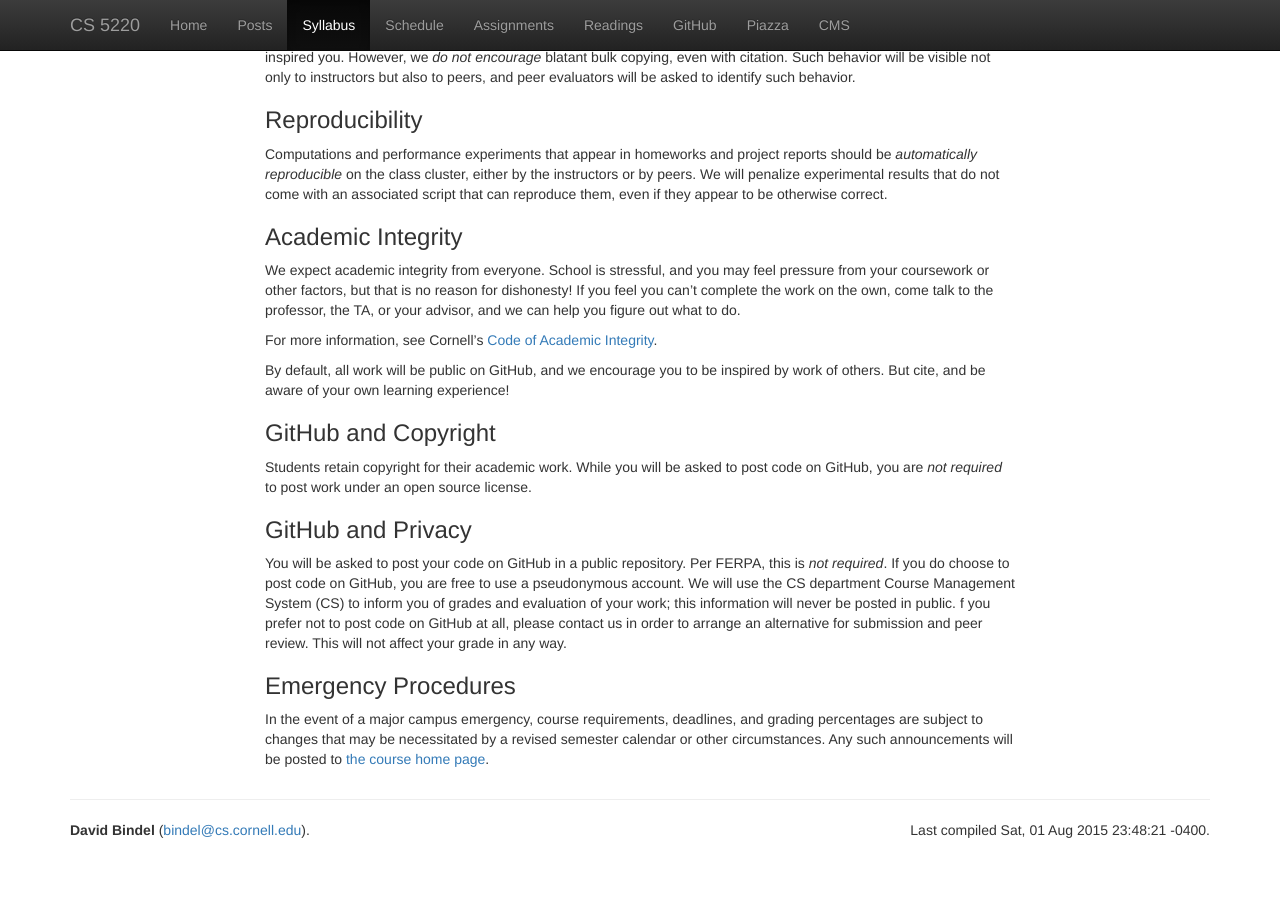
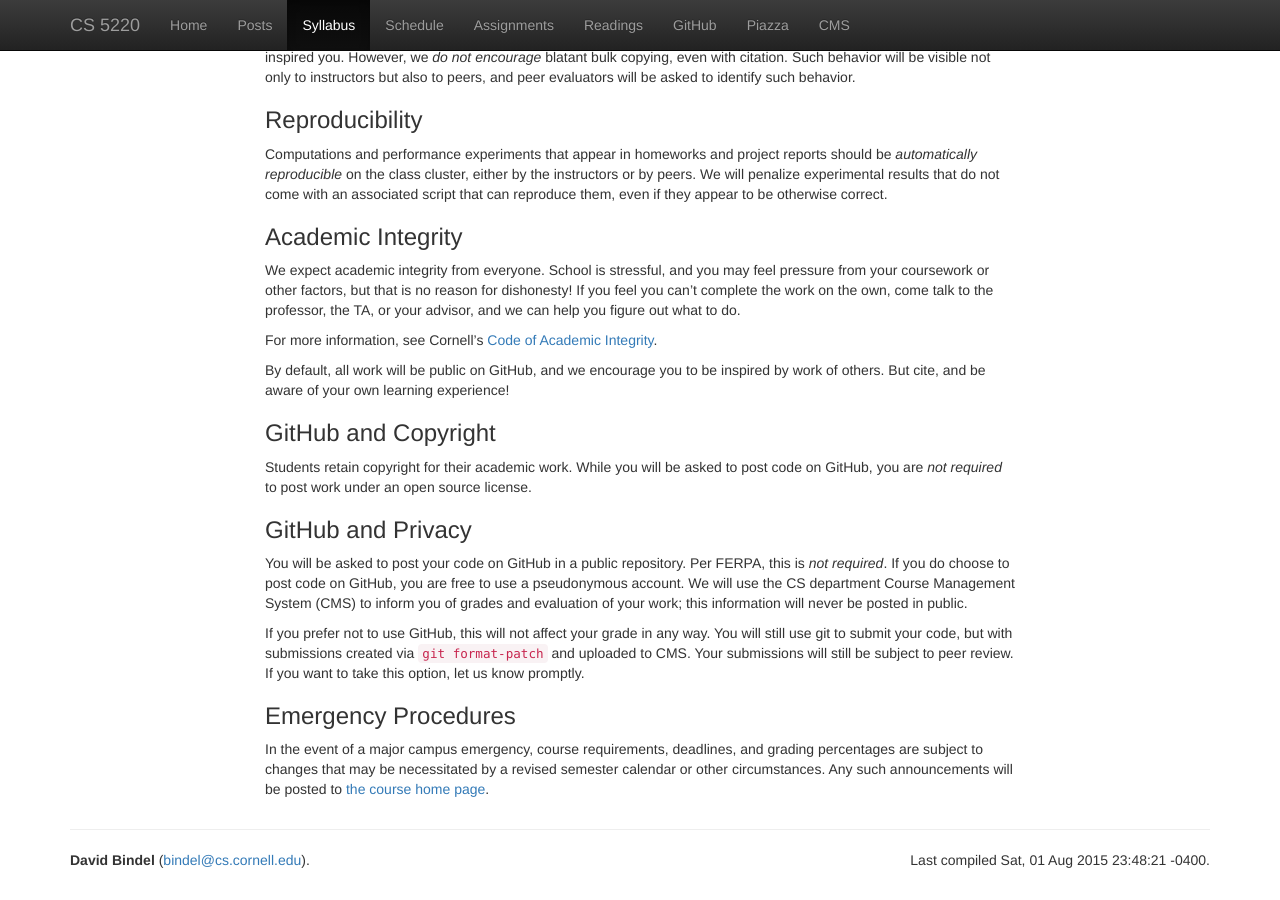
Before and after one commit to cornell-cs5220-f15/cornell-cs5220-f15.github.io, a Jekyll site: the page built from syllabus.md, in a window 1280 px wide and 900 px high, scrolled down 2724 px. Built offline with Jekyll 4.4.1, drawn with Linux system fonts in a browser that asks for light colours; nearby versions of some CDN libraries; before the commit the page ends 3594 px from its top, so only the background shows below that.

Commit message:
Clarified non-GitHub submission workflow in syllabus.

```diff
--- a/syllabus.md
+++ b/syllabus.md
@@ -225,11 +225,15 @@ under an open source license.
 You will be asked to post your code on GitHub in a public repository.
 Per FERPA, this is *not required*.  If you do choose to post code on
 GitHub, you are free to use a pseudonymous account.  We will use the
-CS department Course Management System (CS) to inform you of grades
+CS department Course Management System (CMS) to inform you of grades
 and evaluation of your work; this information will never be posted in
-public.  f you prefer not to post code on GitHub at all, please
-contact us in order to arrange an alternative for submission and peer
-review.  This will not affect your grade in any way.
+public.
+
+If you prefer not to use GitHub, this will not affect your grade in
+any way.  You will still use git to submit your code, but with
+submissions created via `git format-patch` and uploaded to CMS.
+Your submissions will still be subject to peer review.  If you want
+to take this option, let us know promptly.
 
 ### Emergency Procedures
 
```
